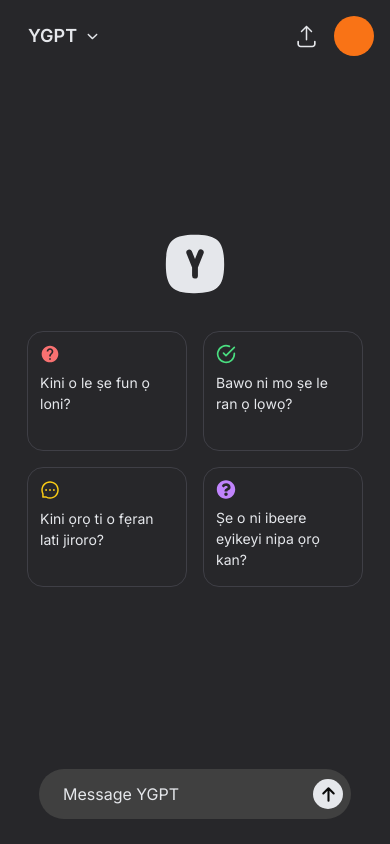
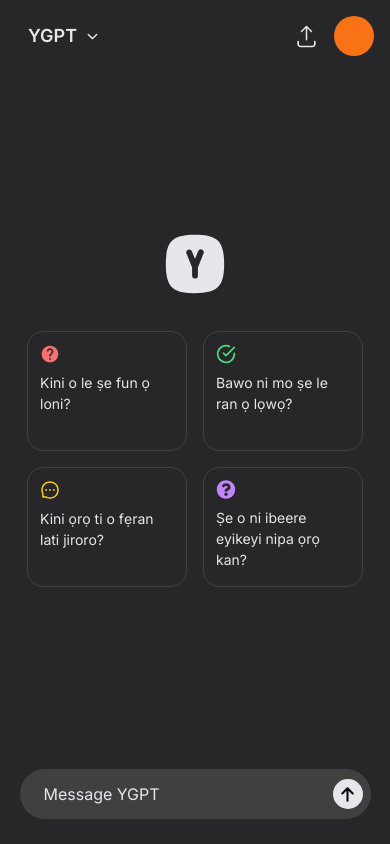
Before and after one commit to kalejaiyeoluwadara/ygpt-frontend, a Next.js app: page / in a window 390 px wide. Built offline with nearby package versions, Linux system fonts and the light colour scheme; no server answers.

Commit message:
fixed input shrink

```diff
--- a/src/app/comp/Main.tsx
+++ b/src/app/comp/Main.tsx
@@ -68,10 +68,10 @@ function Main() {
       </main>
       {/* Footer text input */}
       <footer className="flex-center h-[100px] w-full">
-        <div className="w-[80%] bg-neutral-700 px-2 flex-center h-[50px] rounded-full">
+        <div className="sm:w-[80%] w-[90%] bg-neutral-700 px-2 flex-center h-[50px] rounded-full">
           <input
             type="text"
-            className="!bg-transparent px-4 placeholder:text-gray-200 text-white border-none flex-1 outline-none"
+            className="!bg-transparent px-4 placeholder:text-gray-200 text-white border-none flex-1  outline-none"
             name="prompt"
             placeholder="Message YGPT"
             value={prompt}
@@ -84,7 +84,7 @@ function Main() {
           />
           <button
             onClick={sendMessage}
-            className={`h-[30px] w-[30px] flex-center transition-all rounded-full ${
+            className={`h-[30px] w-[30px] flex-shrink-0 flex-center transition-all rounded-full ${
               prompt.length === 0 ? "bg-gray-200" : "bg-white hover:bg-gray-200"
             }`}
           >
```
